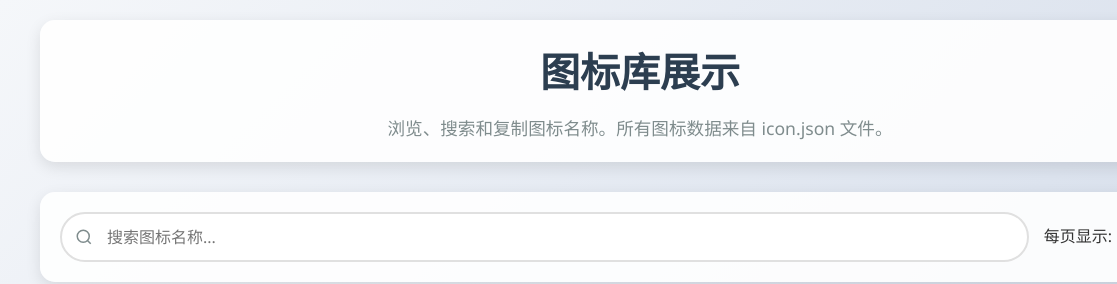
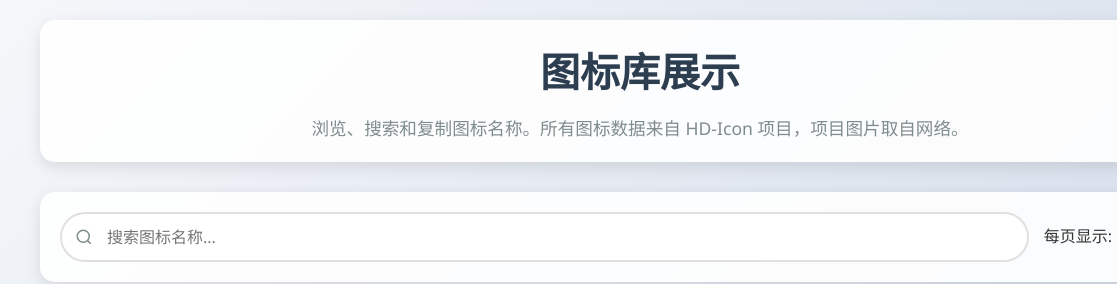
Before and after one commit to zhou75i/HD-Icon, a plain HTML site: page index.html in a window 1280 px wide. Shown: the top 284 px of the page, 0-1117 px from the left. Drawn offline with Linux system fonts and the light colour scheme.

Commit message:
Update index.html

```diff
--- a/index.html
+++ b/index.html
@@ -317,7 +317,7 @@
             </a>
 
             <h1>图标库展示</h1>
-            <p class="description">浏览、搜索和复制图标名称。所有图标数据来自 icon.json 文件。</p>
+            <p class="description">浏览、搜索和复制图标名称。所有图标数据来自 HD-Icon 项目，项目图片取自网络。</p>
         </header>
 
         <div class="controls">
@@ -595,4 +595,5 @@
         init();
     </script>
 </body>
+
 </html>
```
